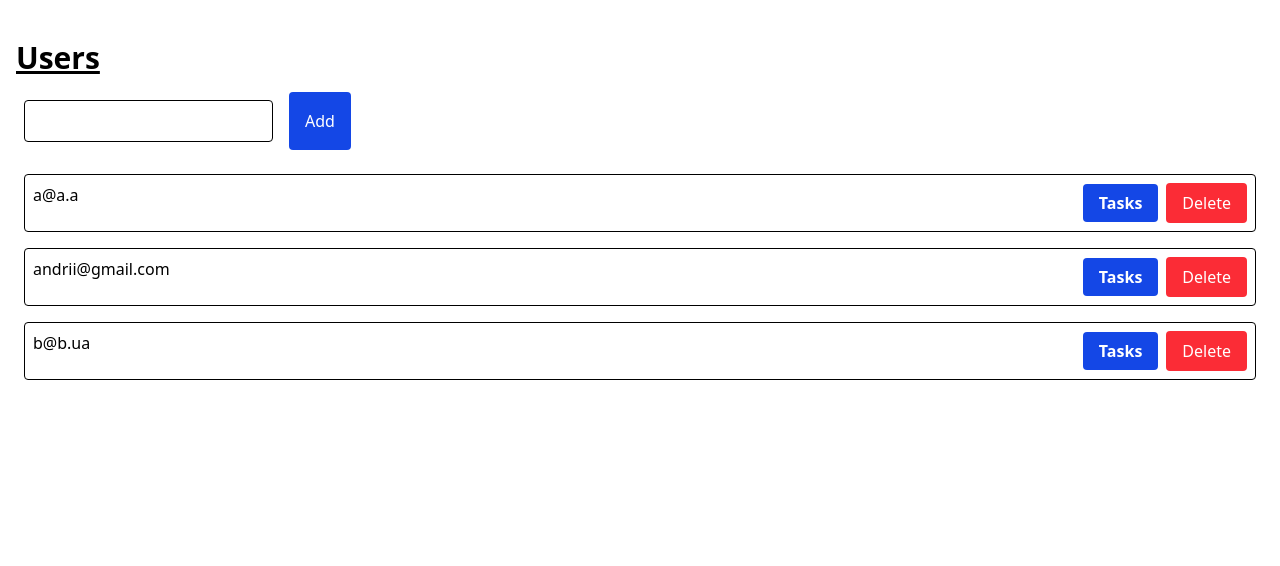
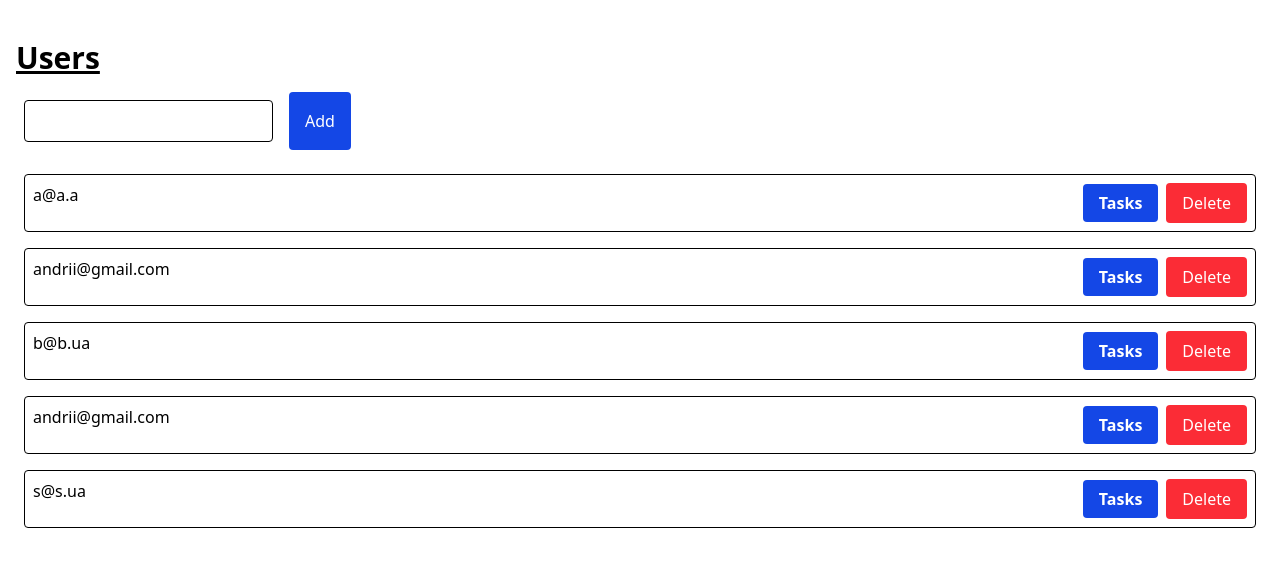
Before and after one commit to AndreyNik2/todo, a React (Vite) app: page / in a window 1280 px wide. Shown: the top 566 px of the page. Built offline with nearby package versions, Linux system fonts and the light colour scheme; data requests are answered from the project's data file.

Commit message:
Complete

```diff
--- a/db.json
+++ b/db.json
@@ -13,6 +13,41 @@
       "done": false,
       "userId": "cf7e0784-fa70-4d35-ab84-b283bd8f2f18",
       "title": "Task 2"
+    },
+    {
+      "id": "f320eff1-c80e-4efe-a932-6bf765f25f51",
+      "createdAt": 1747679011759,
+      "done": false,
+      "userId": "cf7e0784-fa70-4d35-ab84-b283bd8f2f18",
+      "title": "Виконати 1"
+    },
+    {
+      "id": "9a2550f5-3a07-48e6-b565-913bda8fb9c4",
+      "createdAt": 1747853738738,
+      "done": false,
+      "userId": "0414c8a1-707d-4c5b-8317-6c3eb63ab859",
+      "title": "123"
+    },
+    {
+      "id": "5a0370a1-3062-43ce-855f-88f9520453ab",
+      "createdAt": 1747853743029,
+      "done": false,
+      "userId": "0414c8a1-707d-4c5b-8317-6c3eb63ab859",
+      "title": "1234"
+    },
+    {
+      "id": "05403514-7a0a-4517-be1b-d86fba8bffda",
+      "createdAt": 1747853748625,
+      "done": false,
+      "userId": "0414c8a1-707d-4c5b-8317-6c3eb63ab859",
+      "title": "12345"
+    },
+    {
+      "id": "f62c6421-042b-463b-a1c9-53daf9307204",
+      "createdAt": 1747853753539,
+      "done": false,
+      "userId": "0414c8a1-707d-4c5b-8317-6c3eb63ab859",
+      "title": "123456"
     }
   ],
   "users": [
@@ -27,6 +62,14 @@
     {
       "id": "c0b3e9bf-e5da-430f-b235-f3a289044cd1",
       "email": "b@b.ua"
+    },
+    {
+      "id": "c9435d8f-277d-468c-900f-c5aa4871cb9b",
+      "email": "andrii@gmail.com"
+    },
+    {
+      "id": "a2476aa0-93be-412a-a89f-3f5e79028010",
+      "email": "s@s.ua"
     }
   ]
 }
--- a/src/app/app.tsx
+++ b/src/app/app.tsx
@@ -1,14 +1,15 @@
 import { Route, Routes } from "react-router";
 import { UsersPage } from "../pages/users";
 import { TodoListPage } from "../pages/todo-list";
-
-
+import { UsersProvider } from "../entities/users-context";
 
 export function App() {
   return (
-    <Routes>
-      <Route path="/" element={<UsersPage />}></Route>
-      <Route path="/:userId/tasks" element={<TodoListPage />}></Route>
-    </Routes>
+    <UsersProvider>
+      <Routes>
+        <Route path="/" element={<UsersPage />}></Route>
+        <Route path="/:userId/tasks" element={<TodoListPage />}></Route>
+      </Routes>
+    </UsersProvider>
   );
 }
--- /dev/null
+++ b/src/entities/users-context.tsx
@@ -0,0 +1,31 @@
+import { createContext, startTransition, useContext, useState } from "react";
+import { fetchUsers, type User } from "../shared/api";
+
+type UserContextType = {
+  usersPromise: Promise<User[]>;
+  refetchUsers: () => void;
+};
+
+const UsersContext = createContext<UserContextType | null>(null);
+
+const defaultUserPromise = fetchUsers();
+
+export function UsersProvider({ children }: { children: React.ReactNode }) {
+  const [usersPromise, setUsersPromise] = useState(defaultUserPromise);
+  const refetchUsers = () =>
+    startTransition(() => setUsersPromise(fetchUsers()));
+
+  return (
+    <UsersContext.Provider value={{ usersPromise, refetchUsers }}>
+      {children}
+    </UsersContext.Provider>
+  );
+}
+
+export function useUsersGlobal() {
+  const context = useContext(UsersContext);
+  if (!context) {
+    throw new Error("useUsersGlobal must be used within a UsersProvider");
+  }
+  return context;
+}
--- a/src/pages/todo-list/page.tsx
+++ b/src/pages/todo-list/page.tsx
@@ -9,7 +9,11 @@ import {
 import { ErrorBoundary } from "react-error-boundary";
 import { fetchTasks, type Task } from "../../shared/api";
 import { useParams } from "react-router-dom";
-import { createTaskAction, deleteTaskAction } from "./actions";
+import {
+  createTaskAction,
+  deleteTaskAction,
+} from "./actions";
+import { useUsersGlobal } from "../../entities/users-context";
 
 export function TodoListPage() {
   const { userId = "" } = useParams();
@@ -27,7 +31,14 @@ export function TodoListPage() {
 
   return (
     <main className="container mx-auto p-4 pt-10 flex flex-col gap-4">
-      <h1 className="text-3xl font-bold underline">Tasks user {userId}</h1>
+      <h1 className="text-3xl font-bold underline">
+        Tasks{" "}
+        {
+          <Suspense>
+            <UserPreview userId={userId} />
+          </Suspense>
+        }
+      </h1>
       <CreateTaskForm refetchTasks={refetchTasks} userId={userId} />
       <ErrorBoundary
         fallbackRender={(e) => (
@@ -38,12 +49,20 @@ export function TodoListPage() {
         )}
       >
         <Suspense fallback={<div>Loading...</div>}>
-          <TaskList tasksPromise={tasksPromise} refetchTasks={refetchTasks}/>
+          <TaskList tasksPromise={tasksPromise} refetchTasks={refetchTasks} />
         </Suspense>
       </ErrorBoundary>
     </main>
   );
 }
+
+function UserPreview({ userId }: { userId: string }) {
+  const { usersPromise } = useUsersGlobal();
+  const users = use(usersPromise);
+
+  return <span>{users.find((u) => u.id === userId)?.email}</span>;
+}
+
 
 export function CreateTaskForm({
   userId,
--- a/src/pages/users/use-user.ts
+++ b/src/pages/users/use-user.ts
@@ -1,13 +1,10 @@
+import { useOptimistic, use } from "react";
+import { type User } from "../../shared/api";
+import { createUserAction, deleteUserAction } from "./actions";
+import { useUsersGlobal } from "../../entities/users-context";
 
-import { useState, startTransition, useOptimistic, use } from "react";
-import { fetchUsers, type User } from "../../shared/api";
-import { createUserAction, deleteUserAction } from "./actions";
-
-const defoultUsersPromise = fetchUsers();
 export function useUsers() {
-  const [userPromise, setUserPromise] = useState(defoultUsersPromise);
-  const refetchUsers = () =>
-    startTransition(() => setUserPromise(fetchUsers()));
+  const { refetchUsers, usersPromise } = useUsersGlobal();
 
   const [createdUsers, optimisticCreate] = useOptimistic(
     [] as User[],
@@ -15,14 +12,17 @@ export function useUsers() {
   );
 
   const [deletedUsersIds, optimisticDelete] = useOptimistic(
-    [] as string[], (deletedUsers, id:string)=>deletedUsers.concat(id)
-  )
+    [] as string[],
+    (deletedUsers, id: string) => deletedUsers.concat(id)
+  );
 
   const useUsersList = () => {
-    const userse = use(userPromise)
+    const userse = use(usersPromise);
 
-    return userse.concat(createdUsers).filter((user) => !deletedUsersIds.includes(user.id));
-  }
+    return userse
+      .concat(createdUsers)
+      .filter((user) => !deletedUsersIds.includes(user.id));
+  };
 
   return {
     createUserAction: createUserAction({ refetchUsers, optimisticCreate }),
--- a/src/shared/api.ts
+++ b/src/shared/api.ts
@@ -32,7 +32,7 @@ export type Task = {
   createdAt: number;
 };
 
-export type PoginatedResponse<T> = {
+export type PaginatedResponse<T> = {
   data: T[];
   first: number;
   items: number;
```
Also changed, not shown: src/pages/todo-list/actions.ts (+8 -8 lines).
